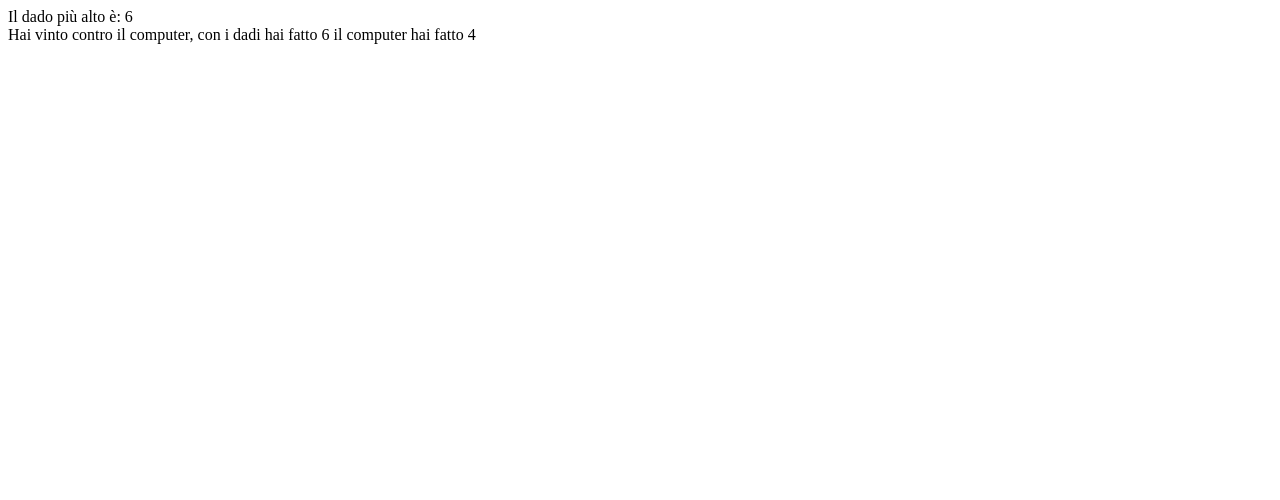
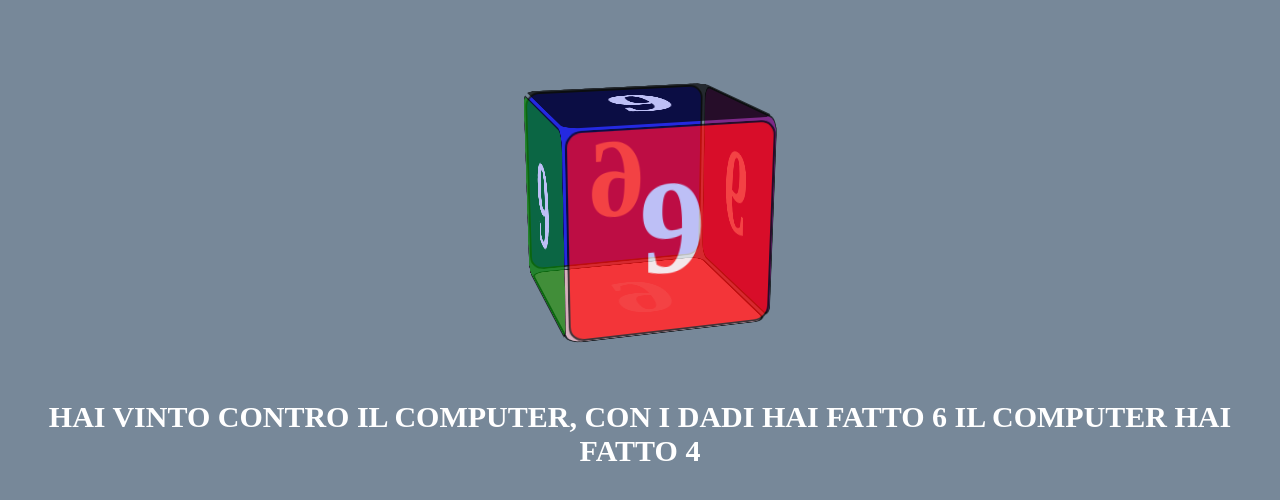
Before and after one commit to filippo1996/js-mail-dadi, a plain HTML site: page index.html in a window 1280 px wide. Drawn offline with Linux system fonts and the light colour scheme.

Commit message:
add dado tridimensionale

```diff
--- /dev/null
+++ b/css/style.css
@@ -0,0 +1,78 @@
+/* common */
+*{
+    margin: 0;
+    padding: 0;
+    box-sizing: border-box;
+}
+
+body{
+    background: lightslategray;
+}
+
+#contenitore{
+    width: 200px;
+    height: 200px;
+    position: relative;
+    margin: 100px auto;
+    perspective: 1000px;
+}
+
+#cubo{
+    width: 100%;
+    height: 100%;
+    position: absolute;
+    transform-style: preserve-3d;
+}
+
+#cubo > div {
+    position: absolute;
+    width: 196px;
+    height: 196px;
+    border: 2px solid black;
+    line-height: 196px;
+    text-align: center;
+    color: white;
+    font-size: 126px;
+    font-weight: 800;
+    opacity: 0.7;
+    border-radius: 15px;
+}
+
+#cubo .fronte{
+    background: red;
+    transform: rotateY(0deg) translateZ(100px);
+}
+
+#cubo .retro{
+    background: blue;
+    transform: rotateX(180deg) translateZ(100px);
+}
+
+#cubo .superiore{
+    background: pink;
+    transform: rotateX(90deg) translateZ(100px);
+}
+
+#cubo .inferiore{
+    background: black;
+    transform: rotateX(-90deg) translateZ(100px);
+}
+
+#cubo .destra{
+    background: green;
+    transform: rotateY(90deg) translateZ(100px);
+}
+
+#cubo .sinistra{
+    background: purple;
+    transform: rotateY(-90deg) translateZ(100px);
+}
+
+#message{
+    text-align: center;
+    margin-top: 100px;
+    font-size: 30px;
+    color: white;
+    font-weight: 800;
+    text-transform: uppercase;
+}
--- a/index.html
+++ b/index.html
@@ -5,10 +5,26 @@
     <meta http-equiv="X-UA-Compatible" content="IE=edge">
     <meta name="viewport" content="width=device-width, initial-scale=1.0">
     <title>Gioco dei dadi</title>
+    <link rel="stylesheet" href="css/style.css">
 </head>
 <body>
-    <div id="result"></div>
-    <div id="message"></div>
+    <!-- contenuto principale -->
+    <main>
+        <div id="contenitore">
+            <div id="cubo">
+                <div class="fronte">?</div>
+                <div class="retro">?</div>
+                <div class="destra">?</div>
+                <div class="sinistra">?</div>
+                <div class="superiore">?</div>
+                <div class="inferiore">?</div>
+            </div>
+        </div>
+        <div id="message"></div>
+    </main>
+    <!-- fine contenuto principale -->
+
+    <!-- app JS -->
     <script src="js/app.js"></script>
 </body>
 </html>
--- a/js/app.js
+++ b/js/app.js
@@ -23,6 +23,28 @@ if (numUser > numCpu){
     message = 'Hai pareggiato contro il computer, con i dadi avete fatto ' + result;
 }
 
-//stampiamo il risultato a video sull'html
-document.getElementById('result').innerHTML = 'Il dado più alto è: ' + result;
-document.getElementById('message').innerHTML = message;
+//Element dom
+eleMessage = document.getElementById('message');
+eleCubo = document.getElementById('cubo');
+
+//rotazione del cubo
+var gradi = 0;
+var animation = setInterval(e => {
+    //gradi += 1;
+    gradi = Math.floor(Math.random() * 360);
+    eleCubo.style.transform = `rotateX(${gradi}deg) rotateY(${gradi}deg)`;
+    eleMessage.innerHTML = 'Attendere mentre il sistema elabora la richiesta...';
+},100);
+
+//Impostiamo il tempo di attesa per l'elaborazione
+setTimeout(e => {
+    clearInterval(animation);
+    //stampiamo il risultato a tutte le faccie del cubo
+    for(var i = 0; i < eleCubo.children.length; i++){
+        eleCubo.children[i].innerHTML = result;
+        //console.log(eleCubo.children.length);
+    }
+
+    //restituiamo il messaggio del risultato
+    eleMessage.innerHTML = message;
+},5000);
```
